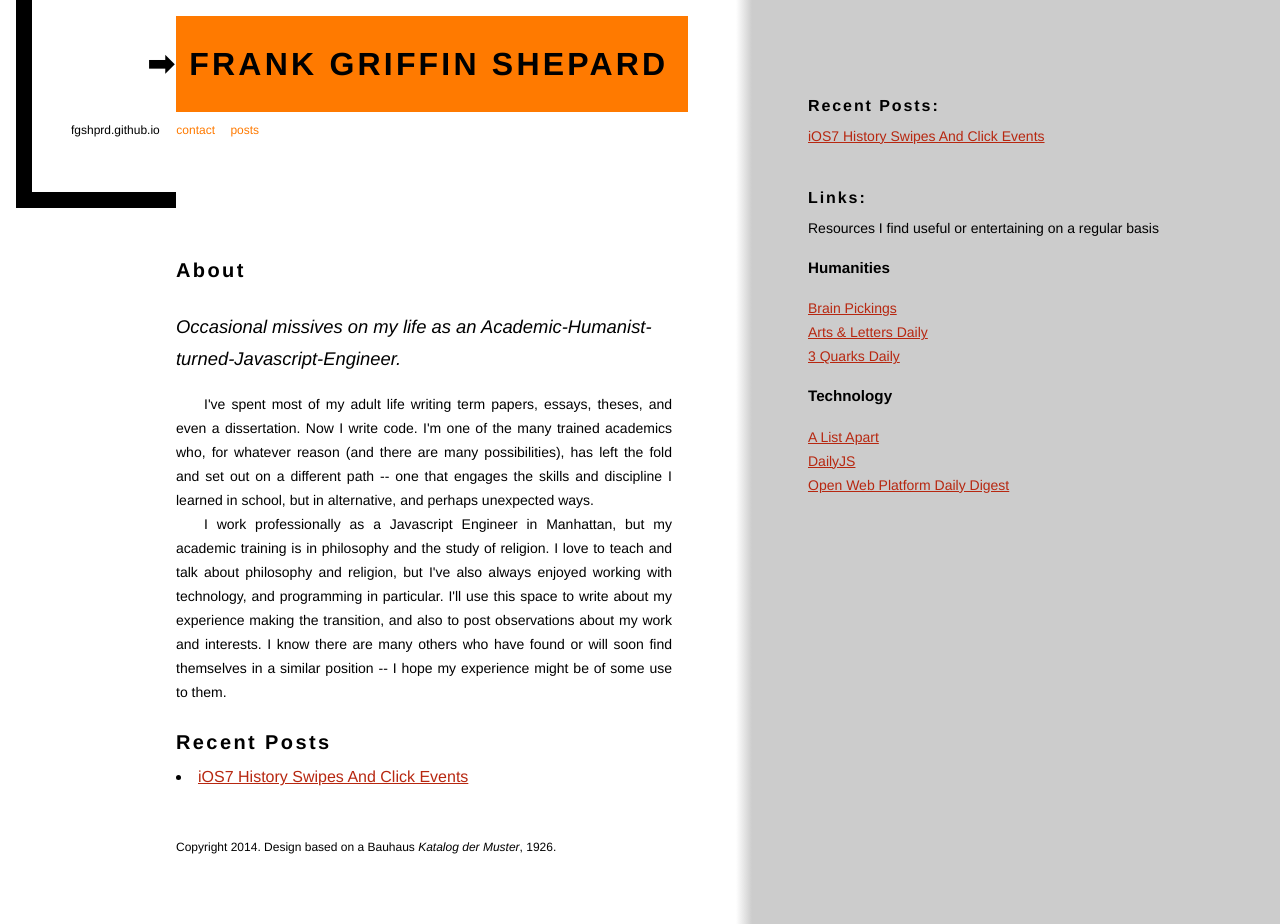
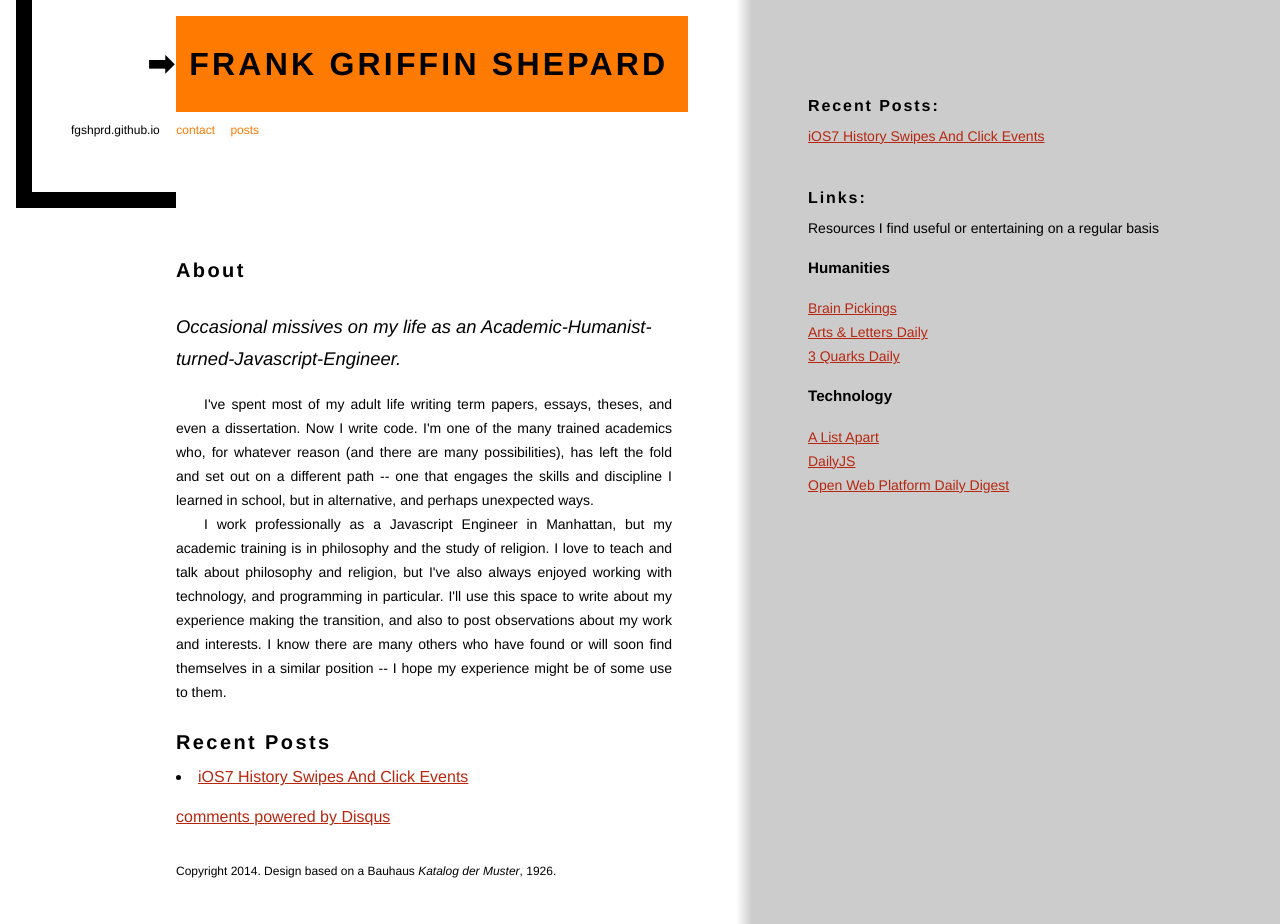
Before and after one commit to fgshprd/fgshprd.github.io, a Jekyll site: the page built from index.html, in a window 1280 px wide. Built offline with Jekyll 4.4.1, drawn with Linux system fonts in a browser that asks for light colours; comment, search, counter and statistics services are not loaded.

Commit message:
added disqus comments

```diff
--- a/_includes/footer.html
+++ b/_includes/footer.html
@@ -1,3 +1,19 @@
+        </div>
+        <div class="comments">
+            <div id="disqus_thread"></div>
+            <script type="text/javascript">
+                /* * * CONFIGURATION VARIABLES: EDIT BEFORE PASTING INTO YOUR WEBPAGE * * */
+                var disqus_shortname = 'fgshprd'; // required: replace example with your forum shortname
+
+                /* * * DON'T EDIT BELOW THIS LINE * * */
+                (function() {
+                    var dsq = document.createElement('script'); dsq.type = 'text/javascript'; dsq.async = true;
+                    dsq.src = '//' + disqus_shortname + '.disqus.com/embed.js';
+                    (document.getElementsByTagName('head')[0] || document.getElementsByTagName('body')[0]).appendChild(dsq);
+                })();
+            </script>
+            <noscript>Please enable JavaScript to view the <a href="http://disqus.com/?ref_noscript">comments powered by Disqus.</a></noscript>
+            <a href="http://disqus.com" class="dsq-brlink">comments powered by <span class="logo-disqus">Disqus</span></a>
         </div>
         <div class="footer">Copyright 2014. Design based on a Bauhaus <em>Katalog der Muster</em>, 1926.</div>
         <aside>
```
